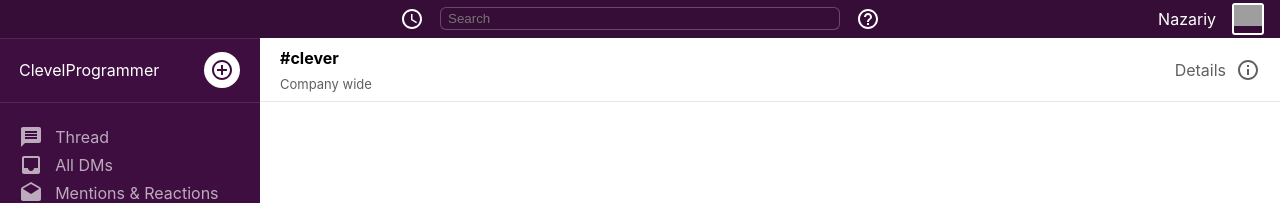
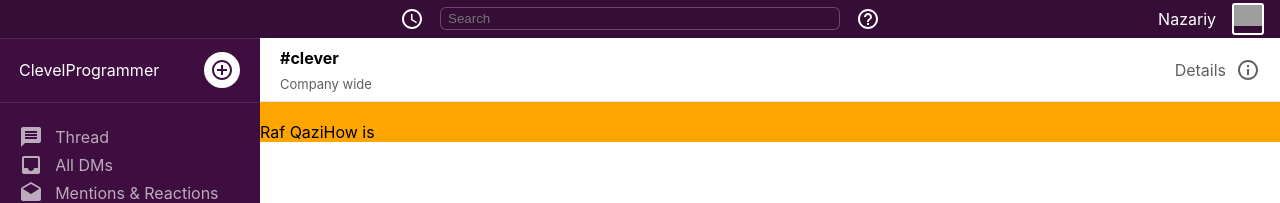
Before and after one commit to Dariuszb94/Slack, a React (Create React App) app: page /room in a window 1280 px wide. Shown: the top 203 px of the page. Built offline with nearby package versions, Linux system fonts and the light colour scheme; no server answers; the database is empty; grey boxes are pictures that could not be loaded.

Commit message:
chat message

```diff
--- a/src/Components/Chat.js
+++ b/src/Components/Chat.js
@@ -3,6 +3,7 @@ import styled from "styled-components";
 import InfoOutlinedIcon from "@material-ui/icons/InfoOutlined";
 import ChatInput from "./ChatInput";
 import StarBorderIcon from "@material-ui/icons/StarBorder";
+import ChatMessage from "./ChatMessage";
 function Chat() {
   return (
     <Container>
@@ -16,7 +17,9 @@ function Chat() {
           <Info />
         </ChannelDetails>
       </Header>
-      <MessageContainer></MessageContainer>
+      <MessageContainer>
+        <ChatMessage></ChatMessage>
+      </MessageContainer>
       <ChatInput />
     </Container>
   );
--- /dev/null
+++ b/src/Components/ChatMessage.js
@@ -0,0 +1,26 @@
+import React from "react";
+import styled from "styled-components";
+
+function ChatMessage() {
+  return (
+    <Container>
+      <UserAvatar>
+        <img src="" />
+      </UserAvatar>
+      <MessageContent>
+        <Name>Raf Qazi</Name>
+        <Text>How is</Text>
+      </MessageContent>
+    </Container>
+  );
+}
+
+export default ChatMessage;
+
+const Container = styled.div`
+  background-color: orange;
+`;
+const UserAvatar = styled.div``;
+const MessageContent = styled.div``;
+const Name = styled.span``;
+const Text = styled.span``;
```
